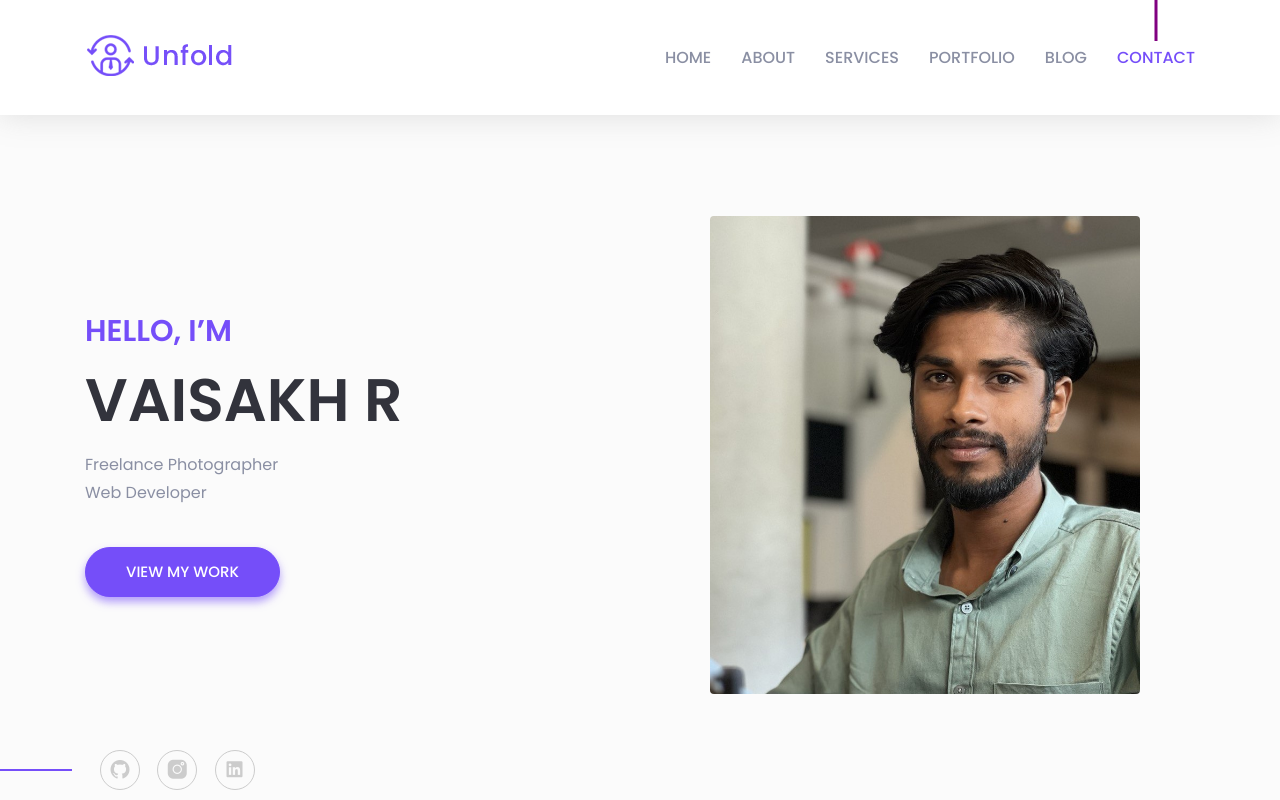
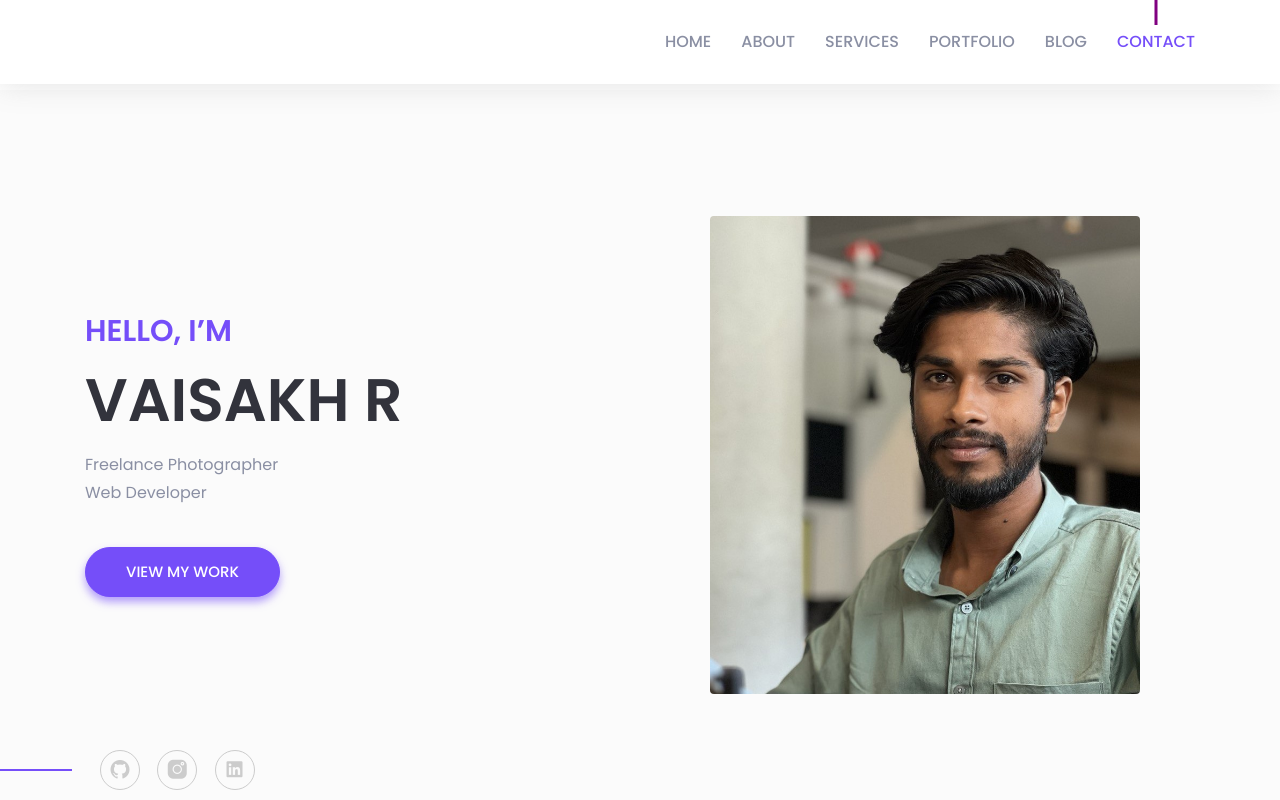
Before and after one commit to Vaisakhhhhh/Personal-Portfolio, a plain HTML site: page index.html in a window 1280 px wide. Shown: the top 800 px of the page. Drawn offline with Linux system fonts and the light colour scheme; files whose address does not match are found by name.

Commit message:
Your commit message here

```diff
--- a/index.html
+++ b/index.html
@@ -67,7 +67,7 @@
                 <div class="col-lg-12">
                     <nav class="navbar navbar-expand-lg">
                         <a class="navbar-brand" href="index.html">
-                            <img src="./assets/images/logo.png" alt="Logo">
+
                         </a> <!-- Logo -->
                         <button class="navbar-toggler" type="button" data-toggle="collapse"
                             data-target="#navbarSupportedContent" aria-controls="navbarSupportedContent"
```
Also changed, not shown: assets/images/237_cocacola (1).jpg (deleted), assets/images/51586976-moscow-russia-december-12-2105-top-view-of-used-red-cap-from-the-glass-bottle-of-coca-cola-the-coca.jpg (deleted), assets/images/Myntra-Logo-2.svg (deleted), assets/images/Untitled design (1).png (deleted), assets/images/Untitled design.png (deleted), assets/images/coca-cola.jpeg (deleted), assets/images/png-transparent-coca-cola-logo-the-coca-cola-company-soft-drink-diet-coke-round-icon-coca-cola-camera-icon-phone-icon-happy-birthday-vector-images-thumbnail (1) (1).png (deleted), assets/images/profile2.jpg (deleted).
